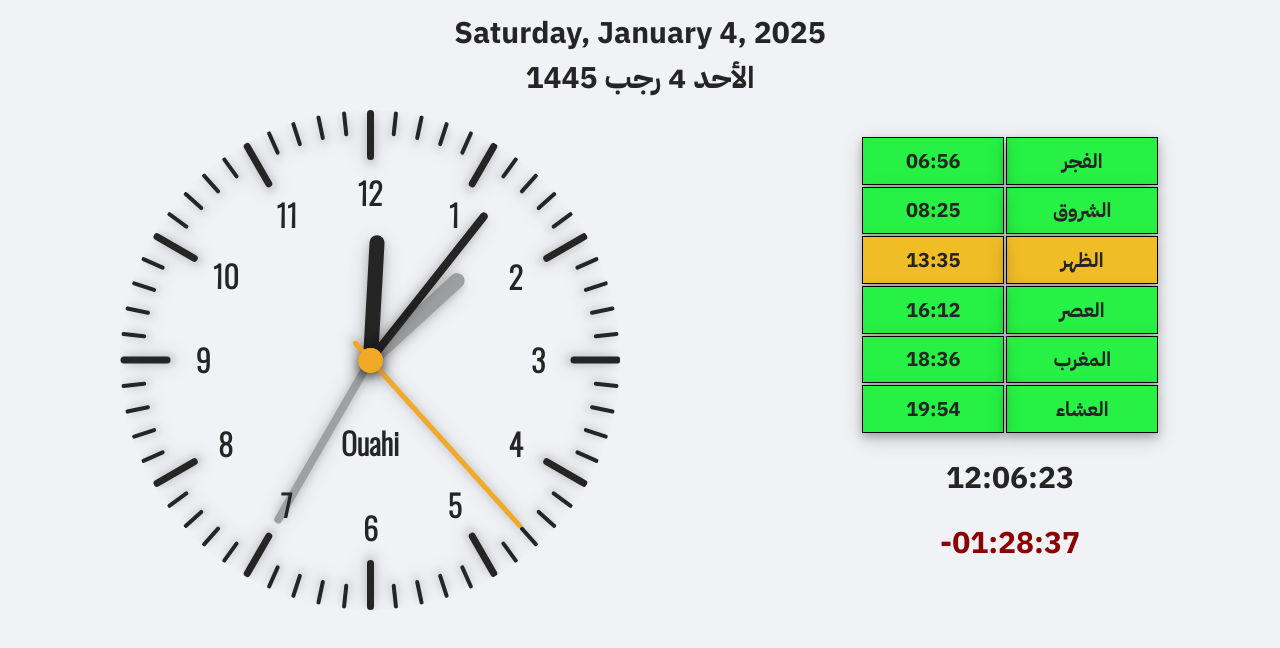
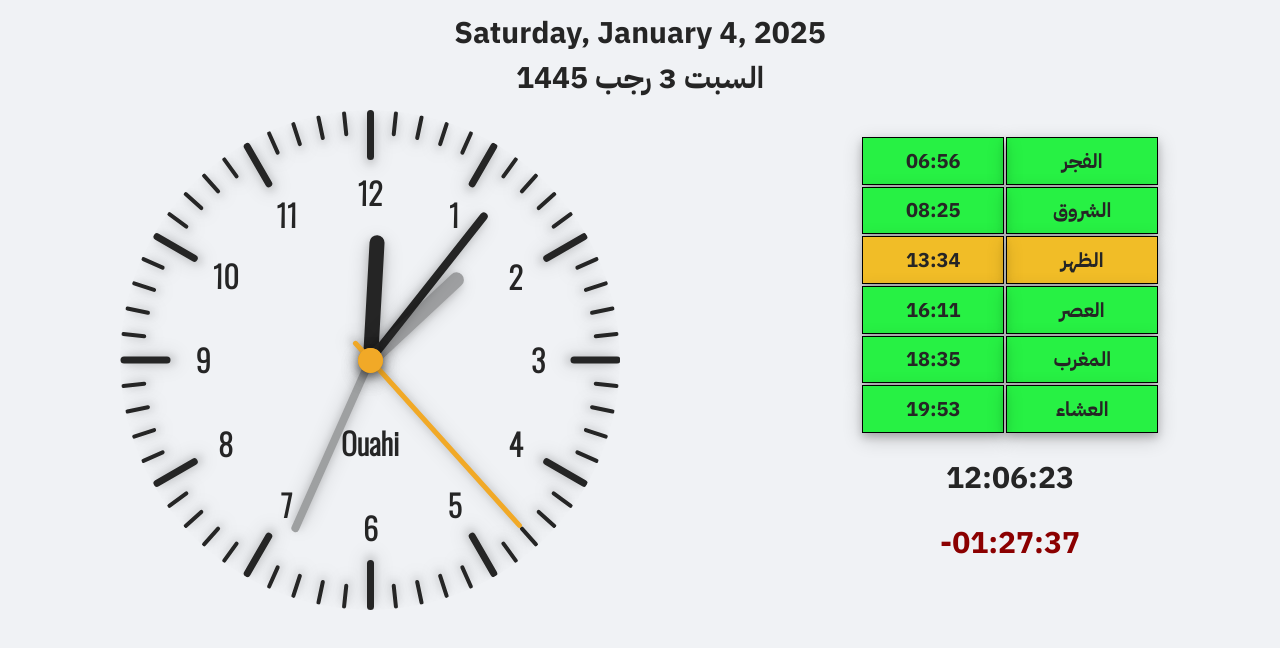
Before and after one commit to noureddineouahi/noureddineouahi.github.io, a plain HTML site: page index.html in a window 1280 px wide. Drawn offline with nearby package versions, Linux system fonts and the light colour scheme.

Commit message:
Update index.html

```diff
--- a/index.html
+++ b/index.html
@@ -1,4 +1,3 @@
-
 <!DOCTYPE html>
 <html>
 <head>
@@ -657,7 +656,7 @@
 		var counths;
 		var countms;
 		for (var i = 0; i < one.length; i++) {
-			two=one[i].getElementsByTagName("td")[1].innerHTML;
+			two=one[i].getElementsByTagName("td")[2].innerHTML;
 			if (date==two) {
 				day=one[i].getElementsByTagName("td")[1].innerHTML;
 				day=Number(day);
```
